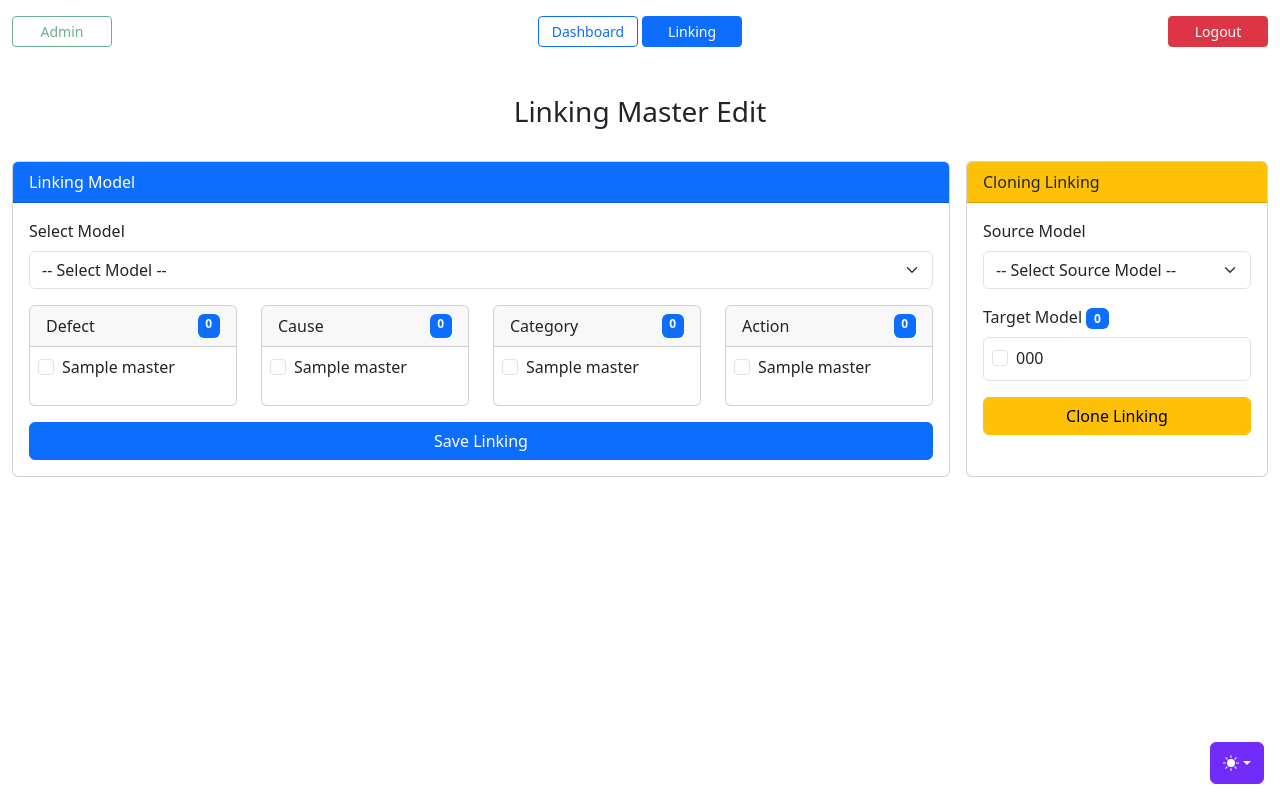
After one commit to 19032-MuhammadRaffi/LTS-ML, a PHP site: page /page/admin/linking.php in a window 1280 px wide. The commit adds this page. Run offline with PHP 8.4, Linux system fonts and the light colour scheme; the visitor is signed in with stand-in values (Sample User, id 1); tables that the repository leaves empty hold one stand-in row (values such as "Sample post").

Commit message:
Admin Finish

```diff
--- /dev/null
+++ b/page/admin/function_linking.php
@@ -0,0 +1,107 @@
+<?php
+require '../../conn.php';
+
+// ================= AUTHENTICATION =================
+session_start();
+if (isset($_SESSION['role'])) {
+    if ($_SESSION['role'] != 'Admin') {
+        header('Location: index.php');
+        exit();
+    }
+} else {
+    header('Location: ../../index.php');
+    exit();
+}
+
+// ================= FUNCTION =================
+if (isset($_GET['model_id'])) {
+
+    $model_id = $_GET['model_id'];
+
+    $map = [
+        'defect'   => ['model_defect', 'defect_id'],
+        'cause'    => ['model_cause', 'cause_id'],
+        'category' => ['model_category', 'category_id'],
+        'action'   => ['model_action', 'action_id'],
+    ];
+
+    $result = [];
+
+    foreach ($map as $key => [$table, $field]) {
+        $result[$key] = [];
+        $q = mysqli_query($conn, "SELECT $field FROM $table WHERE model_id='$model_id'");
+        while ($r = mysqli_fetch_assoc($q)) {
+            $result[$key][] = (string)$r[$field];
+        }
+    }
+
+    header('Content-Type: application/json');
+    echo json_encode($result);
+    exit;
+}
+
+/* ================= SAVE ================= */
+if (isset($_POST['btn_save'])) {
+
+    $model_id = $_POST['model_id'];
+
+    function saveLink($conn, $table, $model_id, $field, $data)
+    {
+        mysqli_query($conn, "DELETE FROM $table WHERE model_id='$model_id'");
+        foreach ($data as $id) {
+            mysqli_query($conn, "
+                INSERT INTO $table (model_id, $field)
+                VALUES ('$model_id', '$id')
+            ");
+        }
+    }
+
+    saveLink($conn, 'model_defect', $model_id, 'defect_id', $_POST['defect'] ?? []);
+    saveLink($conn, 'model_cause', $model_id, 'cause_id', $_POST['cause'] ?? []);
+    saveLink($conn, 'model_category', $model_id, 'category_id', $_POST['category'] ?? []);
+    saveLink($conn, 'model_action', $model_id, 'action_id', $_POST['action'] ?? []);
+
+    header('Location: linking.php');
+    exit;
+}
+/* ================= CLONE MASSAL ================= */
+if (isset($_POST['clone_massal'])) {
+
+    $source = $_POST['source'];
+    $targets = $_POST['targets'];
+
+    $map = [
+        'model_defect'   => 'defect_id',
+        'model_cause'    => 'cause_id',
+        'model_category' => 'category_id',
+        'model_action'   => 'action_id',
+    ];
+
+    foreach ($targets as $target) {
+
+        if ($target == $source) continue;
+
+        foreach ($map as $table => $field) {
+
+            // hapus data target
+            mysqli_query($conn, "
+                DELETE FROM $table WHERE model_id='$target'
+            ");
+
+            // copy dari source
+            $q = mysqli_query($conn, "
+                SELECT $field FROM $table WHERE model_id='$source'
+            ");
+
+            while ($r = mysqli_fetch_assoc($q)) {
+                mysqli_query($conn, "
+                    INSERT INTO $table (model_id, $field)
+                    VALUES ('$target', '{$r[$field]}')
+                ");
+            }
+        }
+    }
+
+    echo "Cloning berhasil";
+    exit;
+}
--- /dev/null
+++ b/page/admin/linking.php
@@ -0,0 +1,256 @@
+<?php
+require 'function_linking.php';
+?>
+<!doctype html>
+<html lang="en" data-bs-theme="auto">
+
+<head>
+    <title>TCS-Production</title>
+    <script src="../../js/color-modes.js"></script>
+    <script src="../../js/jquery-3.7.1.js"></script>
+    <script src="../../js/jquery-ui.js"></script>
+    <link rel="stylesheet" href="../../css/jquery-ui.css" rel="stylesheet">
+    <link rel="stylesheet" href="../../css/dashboard.css" rel="stylesheet">
+    <link rel="stylesheet" href="../../css/bootstrap.min.css" rel="stylesheet">
+    <link rel="stylesheet" href="../../css/style.css" rel="stylesheet">
+    <style>
+        .btn-sm {
+            width: 100px;
+        }
+
+        .scroll-box {
+            max-height: 400px;
+            overflow-y: auto;
+        }
+    </style>
+</head>
+
+<body>
+    <?php include '../../library/themes.php'; ?>
+    <div class="container-fluid">
+        <!-- ================= HEADER ================= -->
+        <div class="row my-3 align-items-center">
+            <div class="col text-start">
+                <button class="btn btn-sm btn-outline-success" disabled>Admin</button>
+            </div>
+            <div class="col text-center">
+                <a href="index.php" class="btn btn-sm btn-outline-primary">Dashboard</a>
+                <a href="linking.php" class="btn btn-sm btn-primary">Linking</a>
+            </div>
+            <div class="col text-end">
+                <button class="btn btn-sm btn-danger" data-bs-toggle="modal" data-bs-target="#logoutModal">
+                    Logout
+                </button>
+            </div>
+        </div>
+        <h3 class="text-center mt-5">Linking Master Edit</h3>
+        <!-- ================= MAIN CONTENT ================= -->
+        <div class="row g-3 mt-3">
+            <!-- ================= LINKING CARD ================= -->
+            <div class="col-lg-9">
+                <div class="card h-100">
+                    <div class="card-header bg-primary text-white">
+                        Linking Model
+                    </div>
+                    <div class="card-body">
+                        <div class="mb-3">
+                            <label class="form-label">Select Model</label>
+                            <select class="form-select" id="model_id">
+                                <option value="">-- Select Model --</option>
+                                <?php
+                                $q = mysqli_query($conn, "SELECT model_id, model_code FROM model_master");
+                                while ($r = mysqli_fetch_assoc($q)):
+                                ?>
+                                    <option value="<?= $r['model_id'] ?>">
+                                        <?= $r['model_code'] ?>
+                                    </option>
+                                <?php endwhile; ?>
+                            </select>
+                        </div>
+                        <form method="POST" action="function_linking.php">
+                            <input type="hidden" name="model_id" id="hidden_model">
+                            <div class="row">
+                                <?php
+                                $map = [
+                                    'defect'   => ['Defect', 'defect_master', 'defect_id', 'defect_name'],
+                                    'cause'    => ['Cause', 'cause_master', 'cause_id', 'cause_name'],
+                                    'category' => ['Category', 'category_master', 'category_id', 'category_name'],
+                                    'action'   => ['Action', 'action_master', 'action_id', 'action_name'],
+                                ];
+                                foreach ($map as $key => [$title, $table, $id, $name]):
+                                ?>
+                                    <div class="col-md-3 d-flex">
+                                        <div class="card h-100 w-100 mb-3">
+                                            <div class="card-header d-flex justify-content-between">
+                                                <span><?= $title ?></span>
+                                                <span class="badge bg-primary badge-count" data-type="<?= $key ?>">0</span>
+                                            </div>
+                                            <div class="card-body p-2 scroll-box">
+                                                <?php
+                                                $q = mysqli_query($conn, "SELECT $id, $name FROM $table");
+                                                while ($r = mysqli_fetch_assoc($q)):
+                                                ?>
+                                                    <div class="form-check">
+                                                        <input class="form-check-input link-checkbox"
+                                                            type="checkbox"
+                                                            data-type="<?= $key ?>"
+                                                            name="<?= $key ?>[]"
+                                                            value="<?= $r[$id] ?>">
+                                                        <label class="form-check-label">
+                                                            <?= $r[$name] ?>
+                                                        </label>
+                                                    </div>
+                                                <?php endwhile; ?>
+                                            </div>
+                                        </div>
+                                    </div>
+                                <?php endforeach; ?>
+                            </div>
+                            <button class="btn btn-primary w-100 mt-3" name="btn_save">
+                                Save Linking
+                            </button>
+                        </form>
+                    </div>
+                </div>
+            </div>
+            <!-- ================= CLONING CARD ================= -->
+            <div class="col-lg-3">
+                <div class="card h-100">
+                    <div class="card-header bg-warning text-dark">
+                        Cloning Linking
+                    </div>
+                    <div class="card-body">
+                        <div class="row mb-3">
+                            <div class="col-md-12 mb-3">
+                                <label class="form-label">Source Model</label>
+                                <select class="form-select" id="clone_source">
+                                    <option value="">-- Select Source Model --</option>
+                                    <?php
+                                    $q = mysqli_query($conn, "SELECT model_id, model_code FROM model_master");
+                                    while ($r = mysqli_fetch_assoc($q)):
+                                    ?>
+                                        <option value="<?= $r['model_id'] ?>">
+                                            <?= $r['model_code'] ?>
+                                        </option>
+                                    <?php endwhile; ?>
+                                </select>
+                            </div>
+                            <div class="col-md-12">
+                                <label class="form-label">
+                                    Target Model
+                                    <span class="badge bg-primary" id="badge_count">0</span>
+                                </label>
+                                <div class="border rounded p-2 scroll-box " style="max-height: 427px;">
+                                    <?php
+                                    $q = mysqli_query($conn, "SELECT model_id, model_code FROM model_master");
+                                    while ($r = mysqli_fetch_assoc($q)):
+                                    ?>
+                                        <div class="form-check">
+                                            <input class="form-check-input clone-target"
+                                                type="checkbox"
+                                                value="<?= $r['model_id'] ?>">
+                                            <label class="form-check-label">
+                                                <?= $r['model_code'] ?>
+                                            </label>
+                                        </div>
+                                    <?php endwhile; ?>
+                                </div>
+                            </div>
+                        </div>
+
+                        <button class="btn btn-warning w-100" id="btn_clone">
+                            Clone Linking
+                        </button>
+
+                    </div>
+                </div>
+            </div>
+        </div>
+    </div>
+
+    <!-- ================= SCRIPT ================= -->
+    <script src="../../js/bootstrap.bundle.min.js"></script>
+    <!-- LOAD DATA & SAVE DATA -->
+    <script>
+        function updateLinkingBadges() {
+            $('.badge-count').each(function() {
+                const type = $(this).data('type');
+                const count = $(`.link-checkbox[data-type="${type}"]:checked`).length;
+                $(this).text(count);
+            });
+        }
+
+        $(document).on('change', '.link-checkbox', updateLinkingBadges);
+
+        $('#model_id').on('change', function() {
+            const modelId = this.value;
+            $('#hidden_model').val(modelId);
+            $('.link-checkbox').prop('checked', false);
+            updateLinkingBadges();
+
+            if (!modelId) return;
+
+            $.getJSON('function_linking.php', {
+                model_id: modelId
+            }, function(res) {
+                Object.keys(res).forEach(type => {
+                    res[type].forEach(id => {
+                        $(`.link-checkbox[data-type="${type}"][value="${id}"]`).prop('checked', true);
+                    });
+                });
+                updateLinkingBadges();
+            });
+        });
+    </script>
+    <!-- CLONING -->
+    <script>
+        function updateBadge() {
+            $('#badge_count').text($('.clone-target:checked').length);
+        }
+
+        $('.clone-target').on('change', updateBadge);
+
+        $('#clone_source').on('change', function() {
+            const source = this.value;
+
+            $('.clone-target')
+                .prop('checked', false)
+                .prop('disabled', false);
+
+            updateBadge();
+
+            if (source) {
+                $(`.clone-target[value="${source}"]`)
+                    .prop('disabled', true);
+            }
+        });
+
+        $('#btn_clone').on('click', function() {
+
+            const source = $('#clone_source').val();
+            const targets = $('.clone-target:checked')
+                .map(function() {
+                    return this.value;
+                }).get();
+
+            if (!source || targets.length === 0) {
+                alert('Pilih source dan minimal 1 target');
+                return;
+            }
+
+            if (!confirm('Yakin clone linking ke model terpilih?')) return;
+
+            $.post('function_linking.php', {
+                clone_massal: 1,
+                source: source,
+                targets: targets
+            }, function(res) {
+                alert(res);
+                $('.clone-target').prop('checked', false);
+                updateBadge();
+            });
+        });
+    </script>
+</body>
+
+</html>
```
Also changed, not shown: db/seid_ac_lts.sql (+0 -242 lines), page/admin/index.php (+10 -3 lines).
